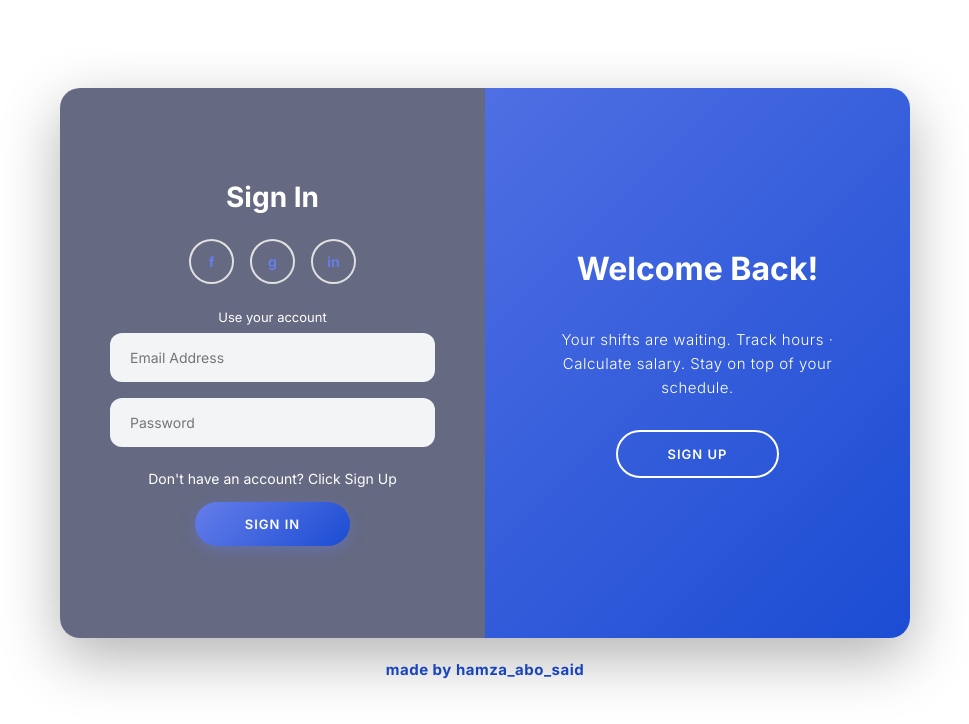
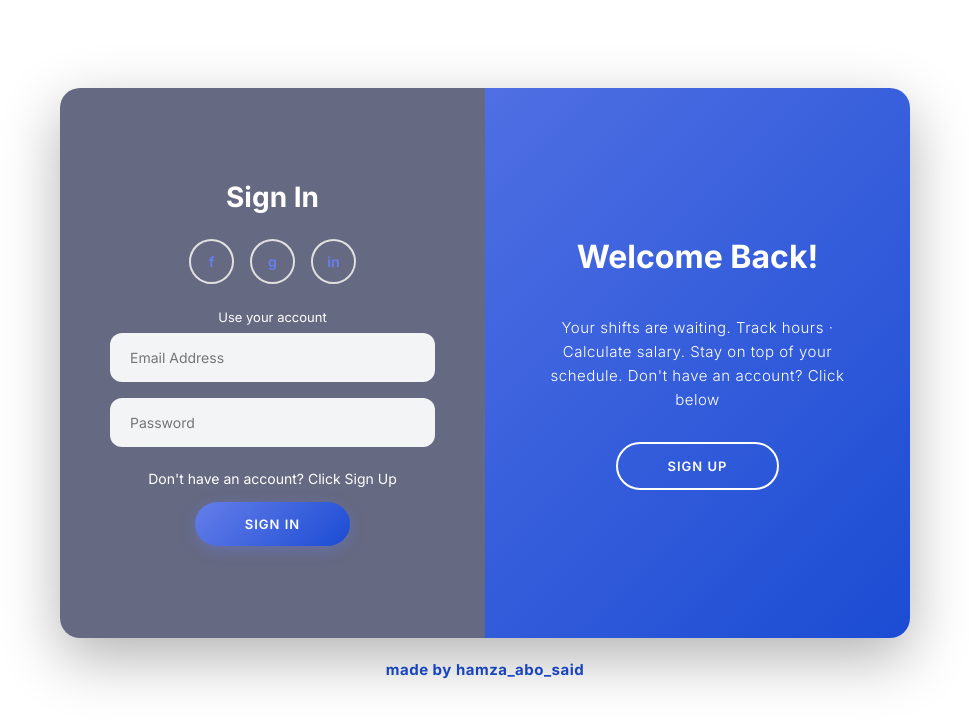
Before and after one commit to hamzakaabiya18/HamzaProject, a Next.js app: page / in a window 1280 px wide. Shown: the top 724 px of the page, without its empty margins (155-1124 px from the left). Built offline with nearby package versions, Linux system fonts and the light colour scheme; no server answers.

Commit message:
update: latest changes

```diff
--- a/src/app/LoginPage/page.jsx
+++ b/src/app/LoginPage/page.jsx
@@ -28,27 +28,28 @@ export default function Registration() {
 
   const handleLogin = async (e) => {
     e.preventDefault()
+    if (!loginEmail || !loginPassword) return alert("Please fill email & password")
     try {
       setLoading(true)
       await signInWithEmailAndPassword(auth, loginEmail, loginPassword)
       window.location.replace("/ShiftManagerApp/Tabs/Home")
-      alert("The Login is successful")
     } catch (err) {
       setLoading(false)
       alert(err?.message || "Login failed")
     }
-
   }
 
   const handleRegister = async (e) => {
     e.preventDefault()
+    if (!regEmail || !regPassword) return alert("Please fill: email, password")
+    if (!regName.trim()) return alert("Please enter your full name")
     try {
       setLoading(true)
       const userCredential = await createUserWithEmailAndPassword(auth, regEmail, regPassword)
       const uid = userCredential.user.uid
 
       // Save name in Firestore using uid as document ID
-      // This works with ALL languages
+      // This works with ALL languages: Arabic, Hebrew, English
       await setDoc(doc(db, "users", uid), {
         uid: uid,
         fullName: regName.trim(),
@@ -56,7 +57,7 @@ export default function Registration() {
         createdAt: new Date().toISOString()
       })
 
-      // Try to save in Firebase Auth too
+      // Try to save in Firebase Auth too (may not work with Arabic/Hebrew)
       try {
         await updateProfile(userCredential.user, { displayName: regName.trim() })
       } catch (e) {
@@ -98,11 +99,7 @@ export default function Registration() {
               </a>
             </div>
             <span>or use your email for registration</span>
-            <input type="text"
-             placeholder="Full Name"
-              value={regName}
-               onChange={(e) => setRegName(e.target.value)} />
-
+            <input type="text" placeholder="Full Name" value={regName} onChange={(e) => setRegName(e.target.value)} />
             <input type="email" placeholder="Email Address" value={regEmail} onChange={(e) => setRegEmail(e.target.value)} required />
             <input type="password" placeholder="Password" value={regPassword} onChange={(e) => setRegPassword(e.target.value)} required />
             <button type="submit" disabled={loading}>
@@ -153,7 +150,7 @@ export default function Registration() {
             </div>
             <div className="panel-content panel-content-right">
               <h2><b>Welcome Back!</b></h2>
-              <p>Your shifts are waiting. Track hours · Calculate salary. Stay on top of your schedule.</p>
+              <p>Your shifts are waiting. Track hours · Calculate salary. Stay on top of your schedule. Don't have an account? Click below</p>
               <button className="transparent-btn" type="button" onClick={() => setPanelActive(true)}>Sign Up</button>
             </div>
           </div>
```
